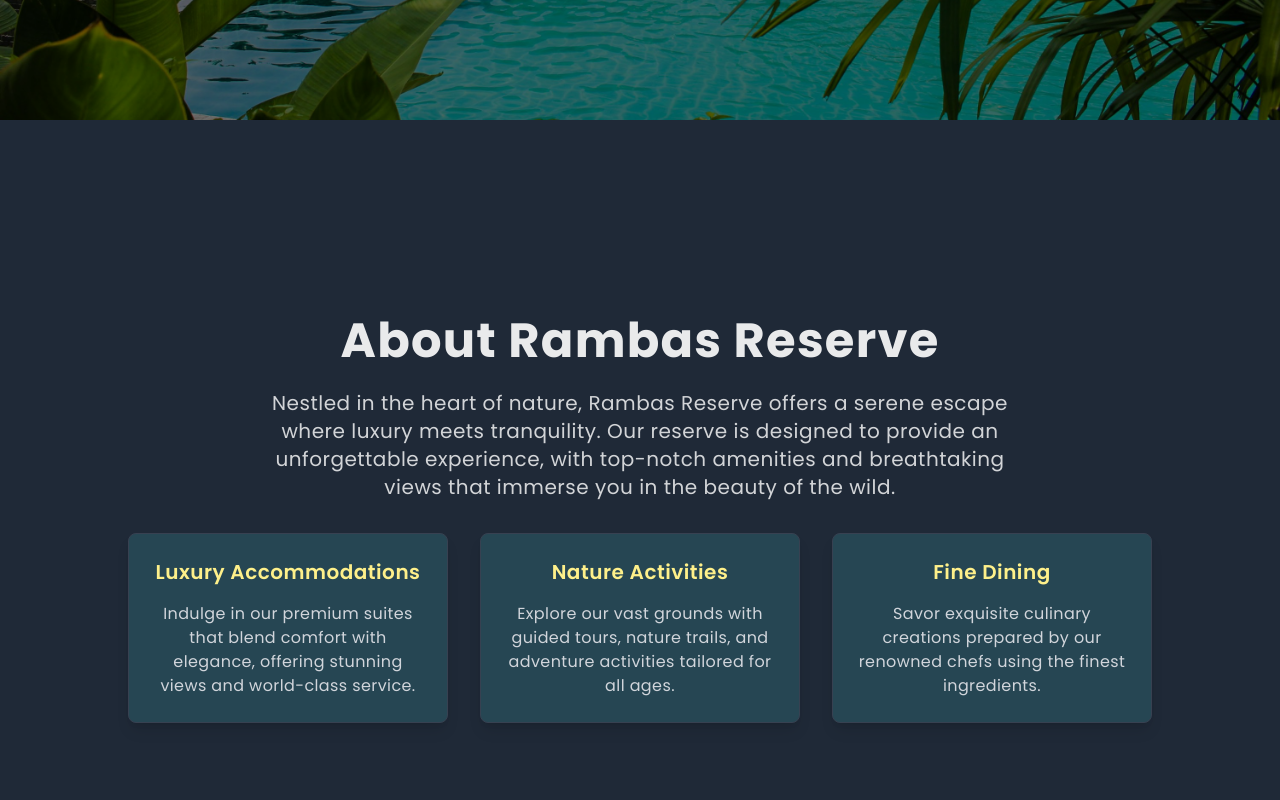
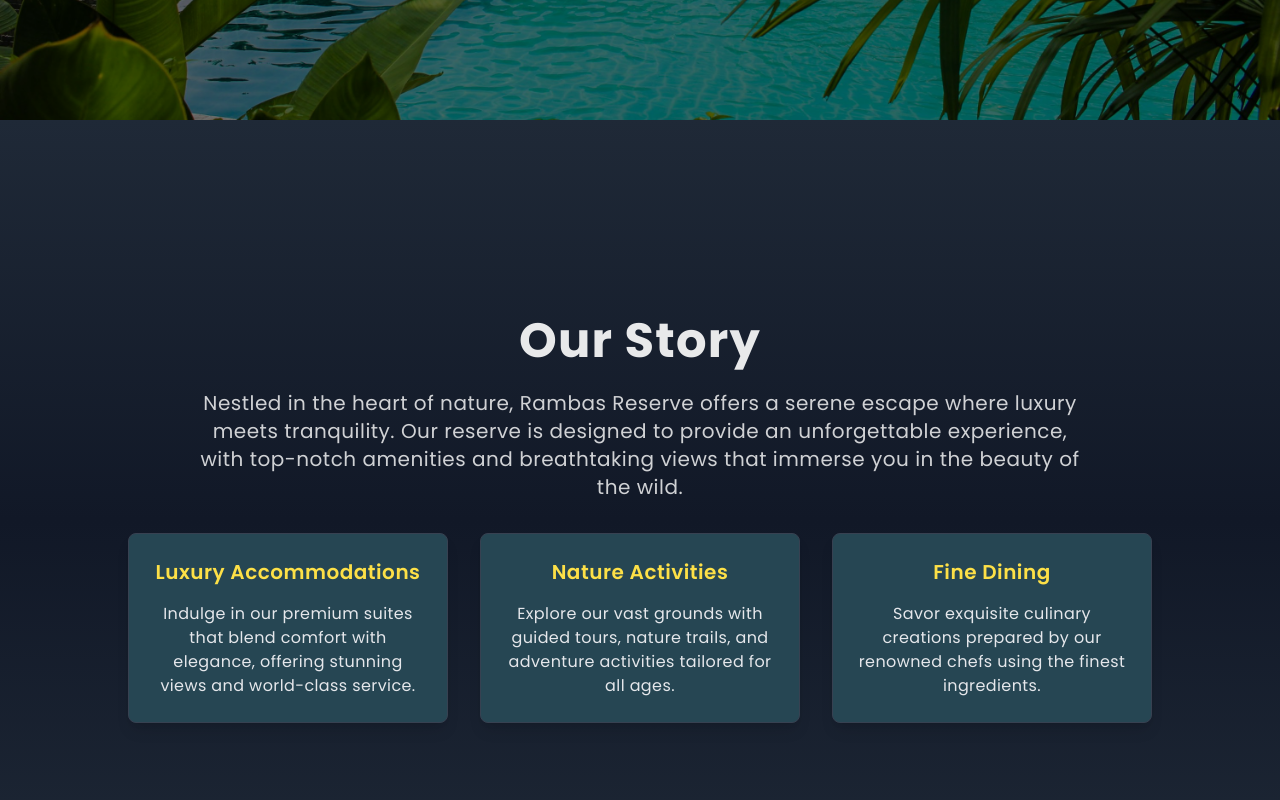
Before and after one commit to T-G-Indie-Dev/rambas-reserve, a Vue app: page / in a window 1280 px wide. Shown: the part 680-1480 px from the top of the page. Built offline with nearby package versions, Linux system fonts and the light colour scheme.

Commit message:
Refactor about section code.

```diff
--- a/src/sections/About.vue
+++ b/src/sections/About.vue
@@ -1,26 +1,27 @@
 <template>
-  <section class="about-section w-screen py-20 px-8 bg-gray-900 text-white flex flex-col items-center text-center">
-  <h2 class="text-3xl lg:text-5xl font-bold mb-6 text-white opacity-90">About Rambas Reserve</h2>
-  <p class="text-lg lg:text-xl mb-8 max-w-3xl opacity-80 text-white">
+  <section class="about-section w-screen py-20 px-8 bg-gradient-to-b from-gray-800 via-gray-900 to-gray-800 text-white flex flex-col items-center text-center">
+    <h2 class="text-3xl lg:text-5xl font-bold mb-6 text-white opacity-90">
+      Our Story
+    </h2>
+    <p class="text-lg text-white lg:text-xl mb-8 max-w-4xl mx-auto opacity-80">
       Nestled in the heart of nature, Rambas Reserve offers a serene escape where luxury meets tranquility. Our reserve is designed to provide an unforgettable experience, with top-notch amenities and breathtaking views that immerse you in the beauty of the wild.
     </p>
 
     <div class="features grid grid-cols-1 md:grid-cols-3 gap-8 w-full max-w-5xl">
-    <div class="feature-item p-6 bg-[#264653] rounded-lg shadow-lg border border-gray-700 hover:bg-opacity-95 transition">
-      <h3 class="text-xl font-semibold mb-4 text-yellow-200">Luxury Accommodations</h3>
-      <p class="text-gray-300">Indulge in our premium suites that blend comfort with elegance, offering stunning views and world-class service.</p>
+      <div class="feature-item p-6 bg-[#264653] rounded-lg shadow-lg border border-gray-700 hover:bg-opacity-90 transition-transform transform hover:scale-105">
+        <h3 class="text-xl font-semibold mb-4 text-yellow-300">Luxury Accommodations</h3>
+        <p class="text-gray-200">Indulge in our premium suites that blend comfort with elegance, offering stunning views and world-class service.</p>
       </div>
-    <div class="feature-item p-6 bg-[#264653] rounded-lg shadow-lg border border-gray-700 hover:bg-opacity-95 transition">
-      <h3 class="text-xl font-semibold mb-4 text-yellow-200">Nature Activities</h3>
-      <p class="text-gray-300">Explore our vast grounds with guided tours, nature trails, and adventure activities tailored for all ages.</p>
+      <div class="feature-item p-6 bg-[#264653] rounded-lg shadow-lg border border-gray-700 hover:bg-opacity-90 transition-transform transform hover:scale-105">
+        <h3 class="text-xl font-semibold mb-4 text-yellow-300">Nature Activities</h3>
+        <p class="text-gray-200">Explore our vast grounds with guided tours, nature trails, and adventure activities tailored for all ages.</p>
       </div>
-    <div class="feature-item p-6 bg-[#264653] rounded-lg shadow-lg border border-gray-700 hover:bg-opacity-95 transition">
-      <h3 class="text-xl font-semibold mb-4 text-yellow-200">Fine Dining</h3>
-      <p class="text-gray-300">Savor exquisite culinary creations prepared by our renowned chefs using the finest ingredients.</p>
+      <div class="feature-item p-6 bg-[#264653] rounded-lg shadow-lg border border-gray-700 hover:bg-opacity-90 transition-transform transform hover:scale-105">
+        <h3 class="text-xl font-semibold mb-4 text-yellow-300">Fine Dining</h3>
+        <p class="text-gray-200">Savor exquisite culinary creations prepared by our renowned chefs using the finest ingredients.</p>
       </div>
     </div>
   </section>
-
 </template>
 
 <script>
@@ -31,15 +32,16 @@
 
 <style scoped>
 .about-section {
-    background-color: #1f2937; /* Tailwind gray-900 equivalent */
+  background-color: #1f2937;
 }
 
 .feature-item {
-    transition: transform 0.3s ease, box-shadow 0.3s ease;
+  transition: transform 0.3s ease, box-shadow 0.3s ease, background-color 0.3s ease;
 }
 
 .feature-item:hover {
-    transform: translateY(-5px);
-    box-shadow: 0 10px 15px rgba(0, 0, 0, 0.3);
+  transform: scale(1.05);
+  box-shadow: 0 15px 30px rgba(0, 0, 0, 0.4);
+  background-color: #2a3b40;
 }
 </style>
```
Lines whose indentation alone changed are shown as unchanged.
